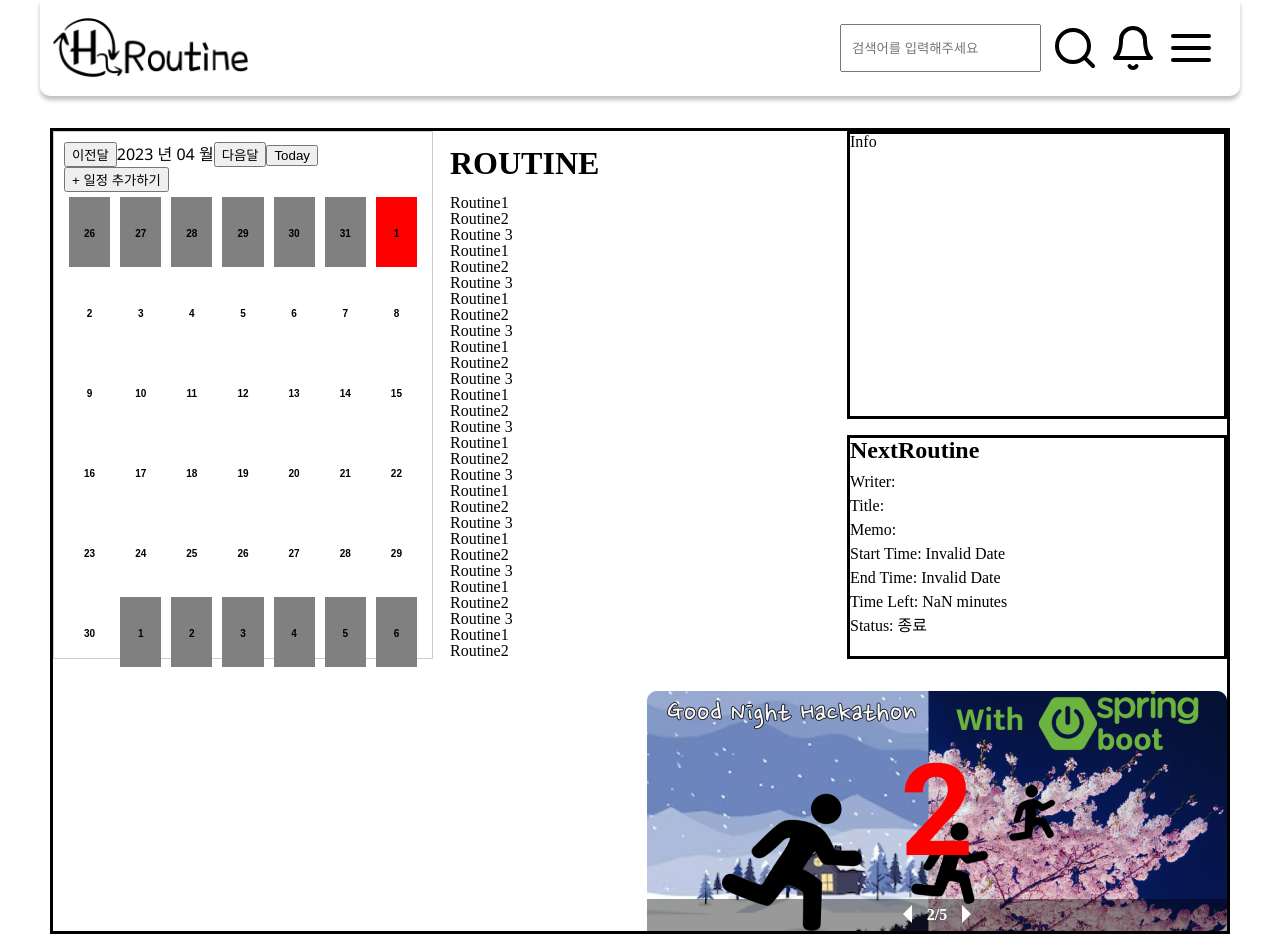
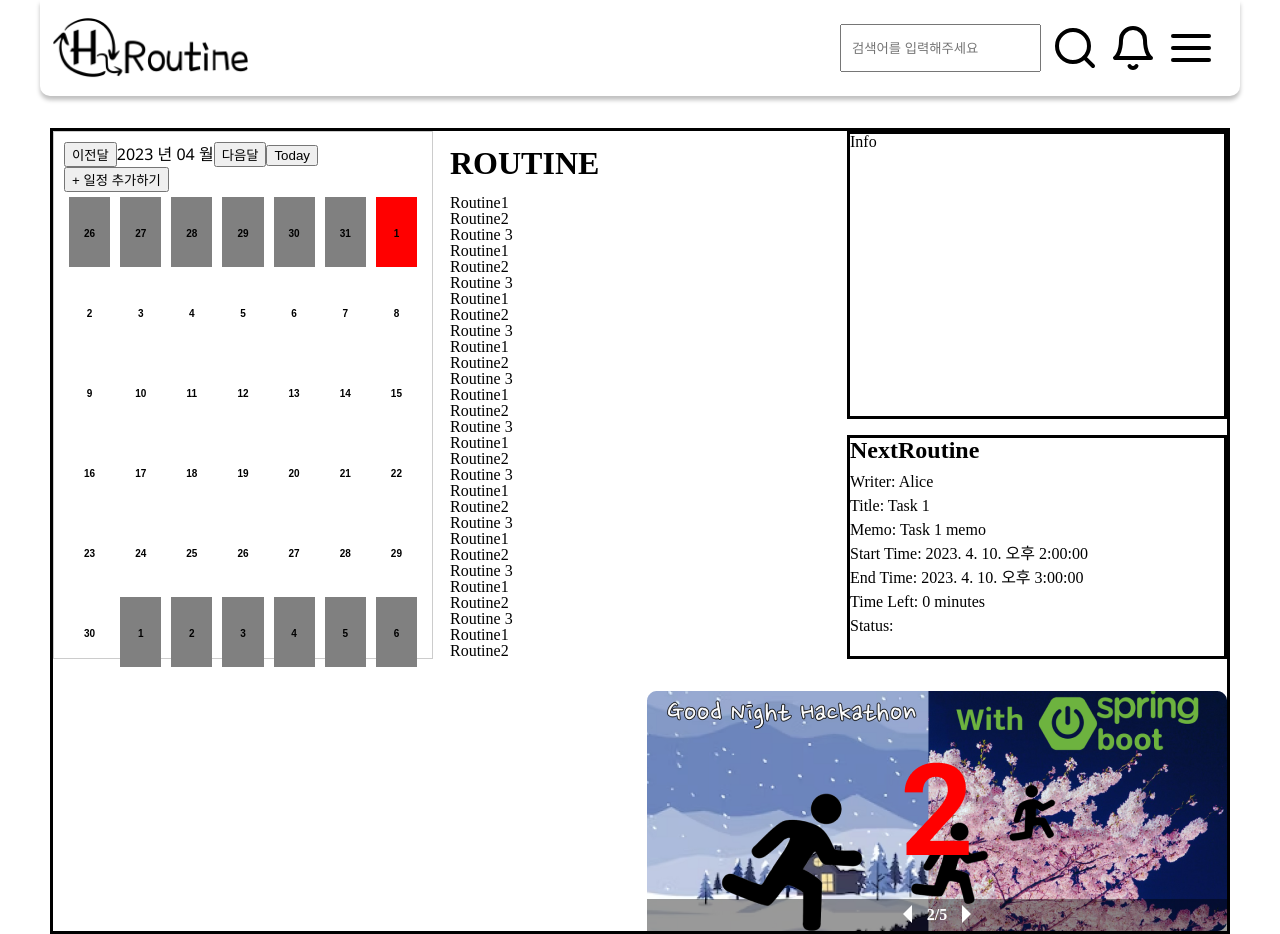
Before and after one commit to Techeer-FM-Studio/frontend, a Next.js app: page / in a window 1280 px wide. Built offline with nearby package versions, Linux system fonts and the light colour scheme.

Commit message:
fix: api 전처리 구현

```diff
--- a/src/apis/getNextRoutine.ts
+++ b/src/apis/getNextRoutine.ts
@@ -1,7 +1,8 @@
+import { TaskInfo, TaskInfoListResponse } from '@/types/routine';
 import { axiosCustom } from './createAxios';
 
 export async function getNextRoutine(page: number, size: number) {
   return await axiosCustom
-    .get('tasks/list', { params: { page, size } })
+    .get<TaskInfoListResponse[]>('tasks/list', { params: { page, size } })
     .then((res) => res.data);
 }
--- a/src/components/routine/NextRoutineLayout.tsx
+++ b/src/components/routine/NextRoutineLayout.tsx
@@ -1,41 +1,43 @@
 import { useEffect, useState } from 'react';
 import styles from '../../styles/components/routine/NextRoutineLayout.module.scss';
 import { getNextRoutine } from '@/apis/getNextRoutine';
+import { TaskInfo, TaskInfoListResponse } from '@/types/routine';
 
 const NextRoutineLayout = () => {
   const [timeLeft, setTimeLeft] = useState<number>(0);
   const [routineStatus, setRoutineStatus] = useState<string>('');
-  const [nextRoutineData, setNextRoutineData] = useState<any>({});
+  const [nextRoutineData, setNextRoutineData] = useState<TaskInfo | any>({});
   const [page, setPage] = useState<number>(1);
   const [size, setSize] = useState<number>(10);
 
   useEffect(() => {
     const fetchData = async () => {
-      const data = await getNextRoutine(page, size);
-      setNextRoutineData(data);
+      const data = await getNextRoutine(page, size).then((res) => {
+        setNextRoutineData(res[0]?.taskInfoList[0]);
+      });
 
-      let interval = setInterval(() => {
-        const startAtTime = new Date(data.startAt).getTime();
-        const endAtTime = new Date(data.endAt).getTime();
-        const currentTime = new Date().getTime();
-        const timeDiff = startAtTime - currentTime;
-        setTimeLeft(Math.floor(timeDiff / (1000 * 60)));
-        if (Math.floor(timeDiff / (1000 * 60)) > 0 && !data.isFinished) {
-          setRoutineStatus('시작 전');
-        } else if (
-          Math.floor(timeDiff / (1000 * 60)) <= 0 &&
-          !data.isFinished
-        ) {
-          setRoutineStatus('진행 중');
-        } else {
-          setRoutineStatus('종료');
-          clearInterval(interval);
-        }
-      }, 1000);
+      // let interval = setInterval(() => {
+      //   const startAtTime = new Date().getTime();
+      //   const endAtTime = new Date(data.endAt).getTime();
+      //   const currentTime = new Date().getTime();
+      //   const timeDiff = startAtTime - currentTime;
+      //   setTimeLeft(Math.floor(timeDiff / (1000 * 60)));
+      //   if (Math.floor(timeDiff / (1000 * 60)) > 0 && !data.isFinished) {
+      //     setRoutineStatus('시작 전');
+      //   } else if (
+      //     Math.floor(timeDiff / (1000 * 60)) <= 0 &&
+      //     !data.isFinished
+      //   ) {
+      //     setRoutineStatus('진행 중');
+      //   } else {
+      //     setRoutineStatus('종료');
+      //     clearInterval(interval);
+      //   }
+      // }, 1000);
 
-      return () => {
-        clearInterval(interval);
-      };
+      // return () => {
+      //   clearInterval(interval);
+      // };
     };
 
     fetchData();
@@ -44,21 +46,25 @@ const NextRoutineLayout = () => {
   return (
     <div className={styles.NextRoutineLayout}>
       <div className={styles.SelectMenu}>NextRoutine</div>
+      {nextRoutineData.writer ? (
         <div className={styles.RoutineInfo}>
-        <p>Writer: {nextRoutineData.writer}</p>
-        <p>Title: {nextRoutineData.title}</p>
-        <p>Memo: {nextRoutineData.memo}</p>
+          <p>Writer: {nextRoutineData?.writer}</p>
+          <p>Title: {nextRoutineData?.title}</p>
+          <p>Memo: {nextRoutineData?.memo}</p>
           <p>
             Start Time:{' '}
-          {new Date(nextRoutineData.startAt).toLocaleString('ko-KR')}
+            {new Date(nextRoutineData?.startAt).toLocaleString('ko-KR')}
             {/* 기존 데이터 : UTC Time, 07:30분이라고 뜨는데 오후 4시 20분에 확인 해보았더니 10분 전이라고 한다던가 */}
           </p>
           <p>
-          End Time: {new Date(nextRoutineData.endAt).toLocaleString('ko-KR')}
+            End Time: {new Date(nextRoutineData?.endAt).toLocaleString('ko-KR')}
           </p>
           <p>Time Left: {timeLeft} minutes</p>
           <p>Status: {routineStatus}</p>
         </div>
+      ) : (
+        <div>로딩중...</div>
+      )}
     </div>
   );
 };
```
Lines whose indentation alone changed are shown as unchanged.
